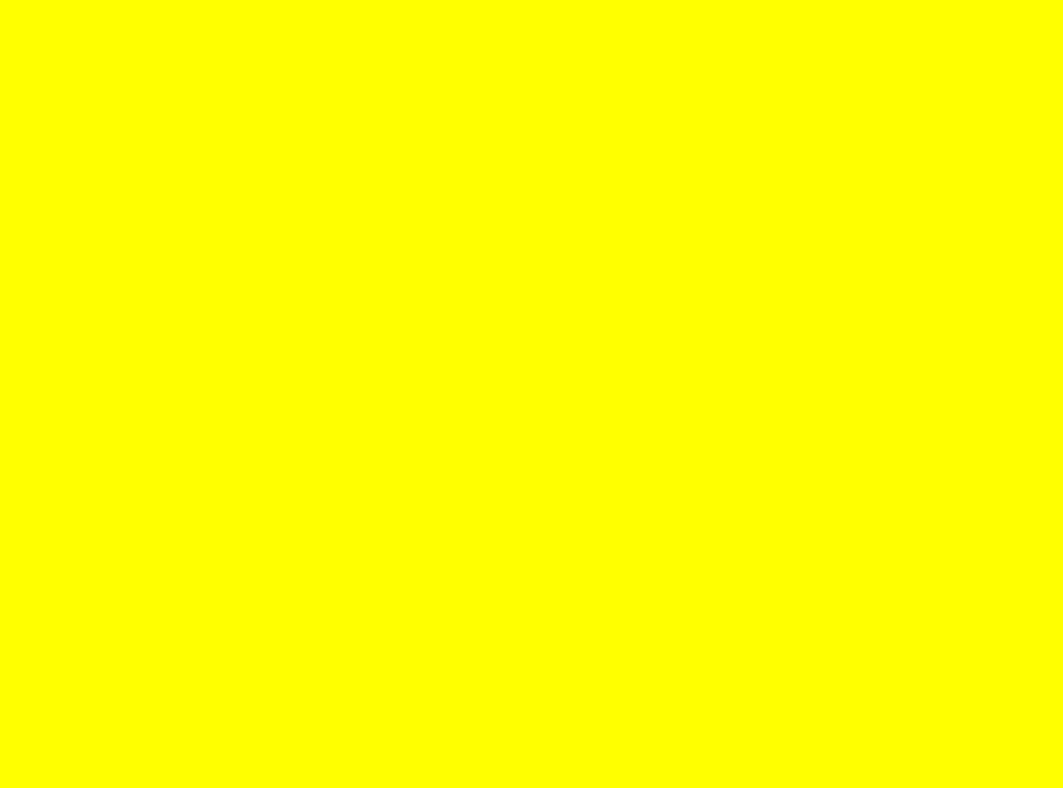
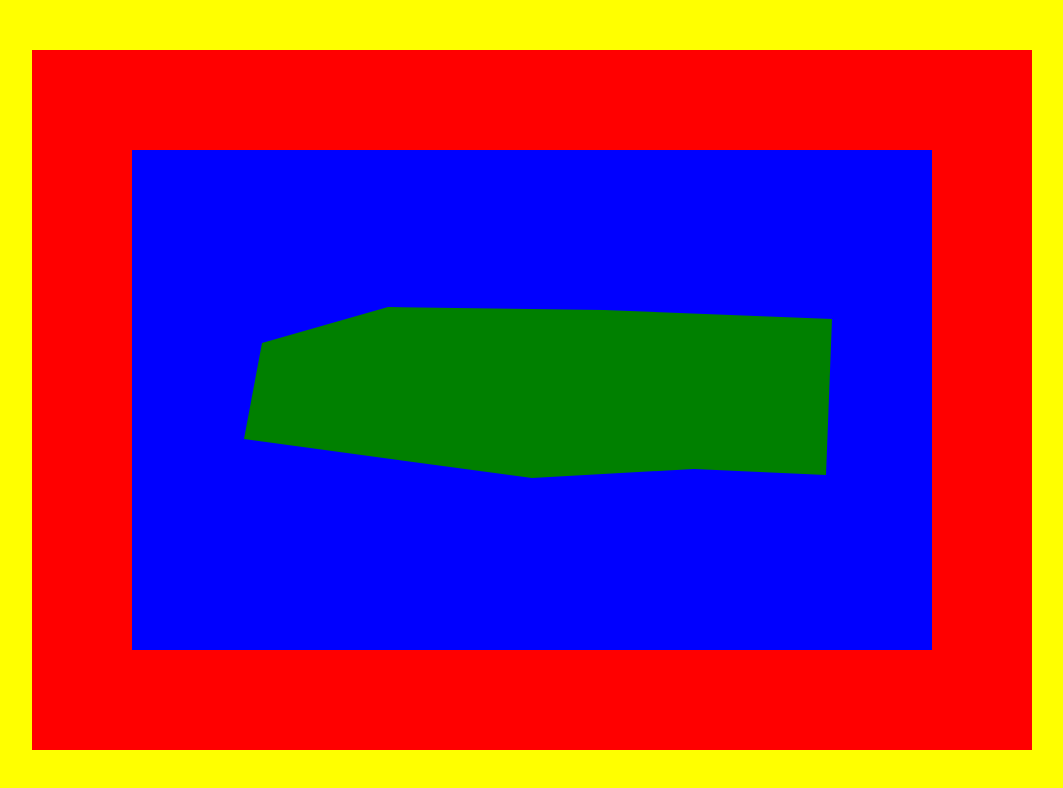
Before and after one commit to joel55p/Lab4-web, a plain HTML site: page index.html in a window 1280 px wide. Shown: the whole page, without its empty margins (108-1171 px from the left). Drawn offline with Linux system fonts and the light colour scheme.

Commit message:
se agrego como la estructura principal

```diff
--- a/index.html
+++ b/index.html
@@ -7,6 +7,18 @@
     <title>Perrito epico</title>
 </head>
 <body>
-    <div class="cuerpo"></div>
+    <div class="bg">
+        <div class="perro">
+            <div class="cuerpo">
+                <div class="cabeza">
+                    <div class="oreja"></div>
+                    <div class="oreja"></div>
+                    <div class="ojo"></div>
+                    <div class="ojo"></div>
+                    <div class="hocico"></div>
+            </div>
+
+        </div>
+    </div>
 </body>
 </html>
--- a/style.css
+++ b/style.css
@@ -1,3 +1,34 @@
-*{
-    background-color: yellow;
+
+
+body {
+  display: flex;       /* Establece el cuerpo como un contenedor flexbox */
+  justify-content: center;     /*  para centrar horizontalmente */
+  align-items: center;         /* para centrar verticalmente */
+  min-height: 100vh;           /* en este caso  body ocupa el 100% del alto de la pantalla  */
+  margin: 0;                   /* Quita los margenes del navegaro que se tenia por defeceto*/
+  background-color: yellow;   /* Un color de fondo para la página */
 }
+.bg{
+    background-color: red;
+    width: 1000px;
+    height: 700px;
+    display: flex;
+    justify-content: center;     /*  para centrar horizontalmente */
+    align-items: center;        /* para centrar verticalmente */
+}
+
+.perro{
+    background-color: blue;
+    width: 800px;
+    height: 500px;
+    display: flex;
+    justify-content: center;     /*  para centrar horizontalmente */
+    align-items: center;
+}
+.cuerpo{
+    background-color: green;
+    width: 600px;
+    height: 300px;
+    clip-path: polygon(26% 19%, 62% 20%, 100% 23%, 99% 75%, 77% 73%, 50% 76%, 2% 63%, 5% 31%);
+
+}
```
